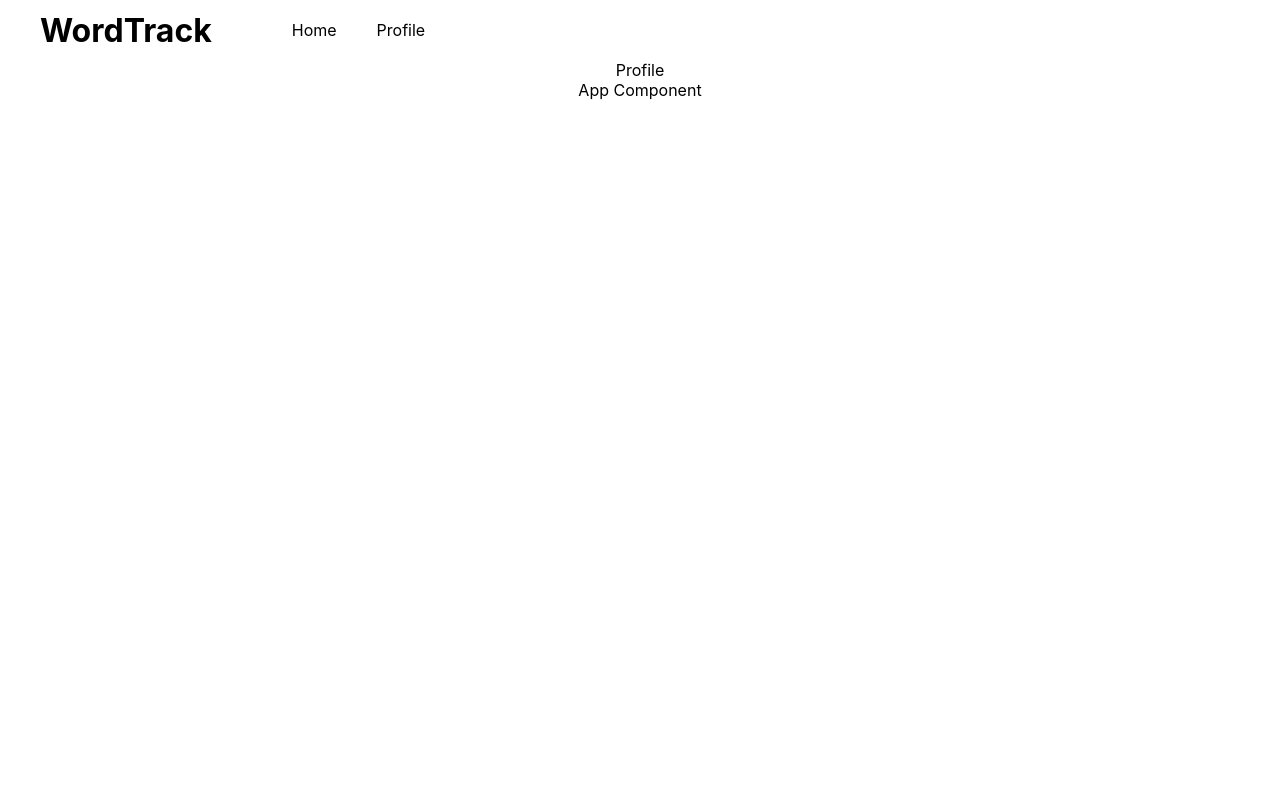
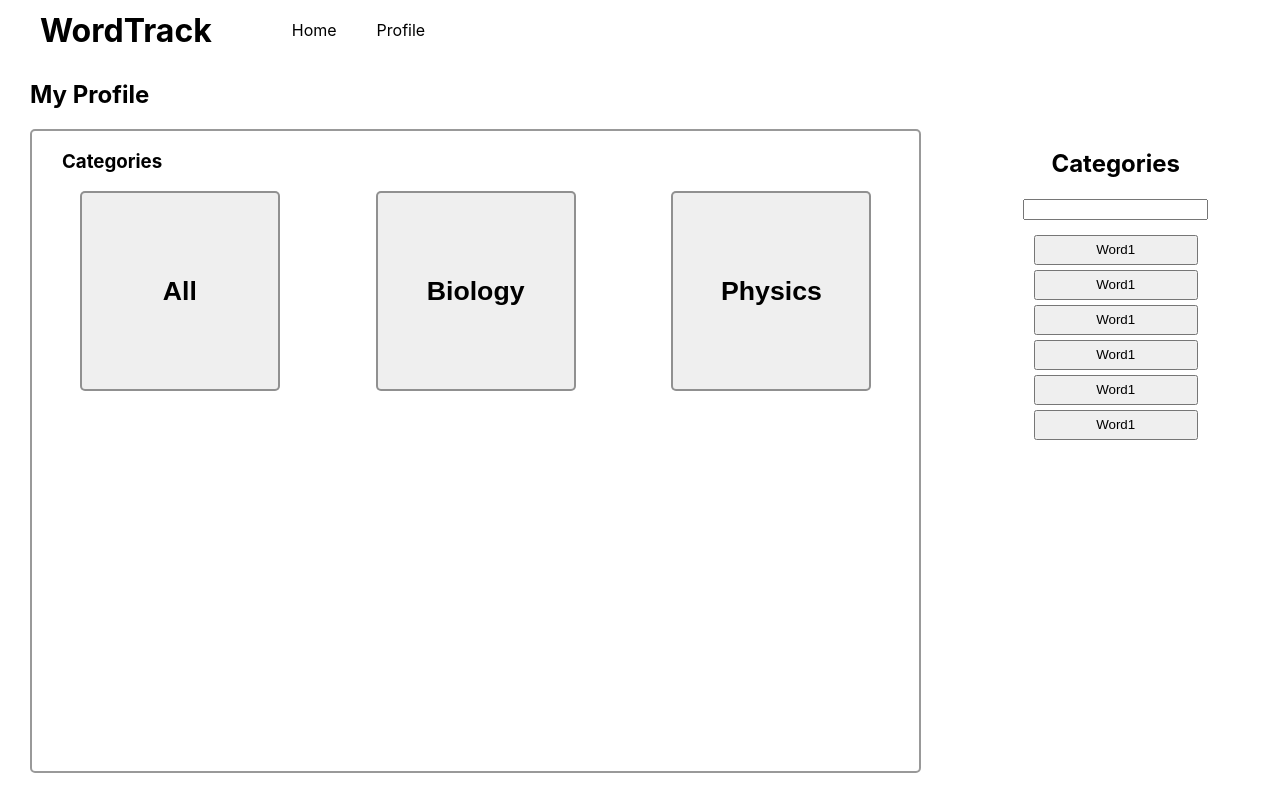
Before and after one commit to Sepehrman/WordTrack, a React (Create React App) app in the folder wordtrack/: page /profile in a window 1280 px wide. Built offline with nearby package versions, Linux system fonts and the light colour scheme.

Commit message:
WOR-14 profile template basic func

```diff
--- a/wordtrack/src/App.js
+++ b/wordtrack/src/App.js
@@ -1,17 +1,17 @@
-import logo from './logo.svg';
-import './App.css';
+import logo from "./logo.svg";
+import "./App.css";
 import { BrowserRouter, Routes, Route } from "react-router-dom";
 
-import Layout from './components/Layout';
-import Profile from './components/Profile';
+import Layout from "./components/Layout";
+import Profile from "./components/Profile";
 
 function App() {
   return (
     <div className="App">
-      {/* <Navbar /> */}
       <BrowserRouter>
         <Routes>
           <Route path="/" element={<Layout />}>
+            {/* Navbar in Layout */}
             <Route path="profile" element={<Profile />} />
             {/* <Route path="blogs" element={<Blogs />} />
           <Route path="contact" element={<Contact />} />
@@ -19,7 +19,6 @@ function App() {
           </Route>
         </Routes>
       </BrowserRouter>
-    App Component
     </div>
   );
 }
--- a/wordtrack/src/components/Layout.js
+++ b/wordtrack/src/components/Layout.js
@@ -12,7 +12,6 @@ const navStyles = {
     height: 60,
     width: "100vw",
     alignItems: "center",
-    //paddingLeft: 20,
   },
   title: {
     paddingLeft: 20,
--- a/wordtrack/src/components/Profile.js
+++ b/wordtrack/src/components/Profile.js
@@ -1,9 +1,123 @@
-import React from 'react'
+import React from "react";
+import { useEffect, useState } from "react";
+
+import ProfileCategoryCard from "./ProfileCategoryCard";
+
+const style = {
+  container: {
+    width: "100vw",
+    minHeight: "80vh",
+    display: "flex",
+    flexDirection: "row",
+  },
+  colOne: {
+    flexGrow: 2,
+    // backgroundColor: "lightblue",
+  },
+  colTwo: {
+    flexGrow: 1,
+  },
+  myProfileText: {
+    textAlign: "start",
+    marginLeft: 30,
+  },
+  categories: {
+    border: "2px solid rgba(0, 0, 0, 0.4)",
+    height: "100%",
+    borderRadius: 5,
+    marginLeft: 30,
+    marginRight: 30,
+    marginTop: 0,
+  },
+  categoriesCardContainer: {
+    width: "100%",
+    minHeight: 100,
+    display: "flex",
+    justifyContent: "space-around",
+    flexWrap: "wrap",
+  },
+  reviewWordsContainer: {
+    width: "100%",
+    minHeight: 100,
+    display: "flex",
+    flexDirection: "column",
+    marginTop: 10,
+  },
+  reviewWordButton: {
+    width: "50%",
+    height: 30,
+    marginLeft: "auto",
+    marginRight: "auto",
+    marginTop: 5,
+  },
+};
 
 const Profile = () => {
+  const [categories, setCategories] = useState(["All", "Biology", "Physics"]);
+  const [reviewWords, setReviewWords] = useState([
+    "Word1",
+    "Word1",
+    "Word1",
+    "Word1",
+    "Word1",
+    "Word1",
+  ]);
+
+  const [searchValue, setSearchValue] = useState("");
+
+  useEffect(() => {
+    // API Call here and setCategories and setReviewWords
+  }, []);
+
+  const handleChange = (search) => {
+    setSearchValue(search);
+    // Filter through choices
+  };
+
+  const clickWord = (word) => {
+    console.log("Clicked: ", word);
+  };
+
   return (
-    <div>Profile</div>
-  )
-}
+    <div>
+      <h2 style={style.myProfileText}>My Profile</h2>
+      <div style={style.container}>
+        <div style={style.colOne}>
+          <div style={style.categories}>
+            <h3 style={style.myProfileText}>Categories</h3>
+            <div style={style.categoriesCardContainer}>
+              {categories.map((category, index) => (
+                <ProfileCategoryCard category={category} key={index} />
+              ))}
+            </div>
+          </div>
+        </div>
+        <div style={style.colTwo}>
+          <h2>Categories</h2>
+          <form>
+            <label>
+              <input
+                type="text"
+                value={searchValue}
+                onChange={(e) => handleChange(e.target.value)}
+              />{" "}
+            </label>
+          </form>
+          <div style={style.reviewWordsContainer}>
+            {reviewWords.map((word, index) => (
+              <button
+                style={style.reviewWordButton}
+                onClick={() => clickWord(word)}
+                key={index}
+              >
+                {word}
+              </button>
+            ))}
+          </div>
+        </div>
+      </div>
+    </div>
+  );
+};
 
-export default Profile
+export default Profile;
--- /dev/null
+++ b/wordtrack/src/components/ProfileCategoryCard.js
@@ -0,0 +1,24 @@
+import React from "react";
+
+const style = {
+  container: {
+    height: 200,
+    width: 200,
+    border: "2px solid rgba(0, 0, 0, 0.4)",
+    borderRadius: 5,
+    marginBottom: 30,
+    display: "flex",
+    alignItems: "center",
+    justifyContent: "center",
+  },
+};
+
+const ProfileCategoryCard = ({ category }) => {
+  return (
+    <button style={style.container}>
+      <h1>{category}</h1>
+    </button>
+  );
+};
+
+export default ProfileCategoryCard;
```
Lines whose indentation alone changed are shown as unchanged.
